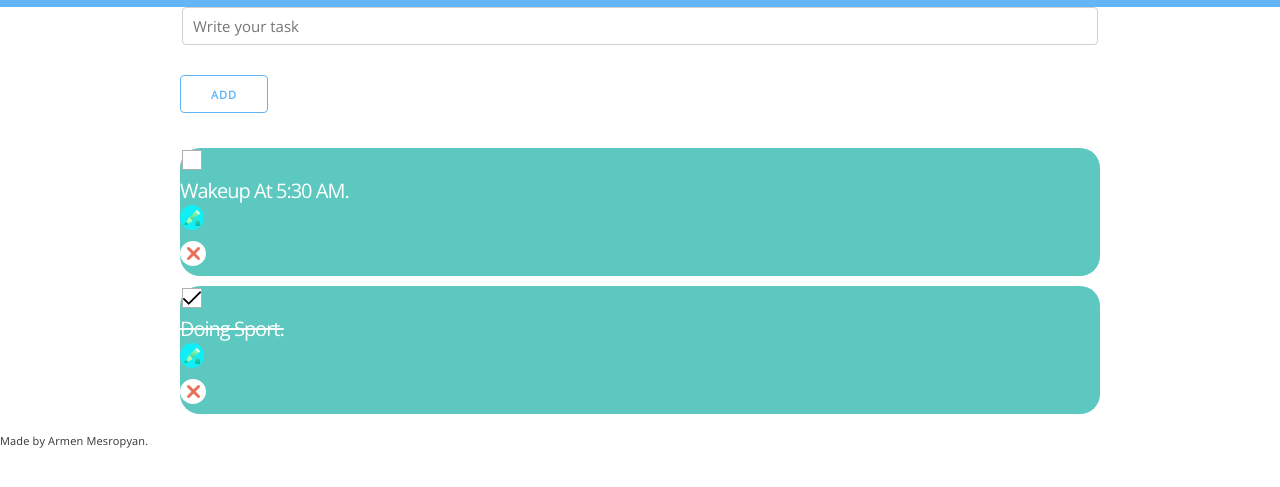
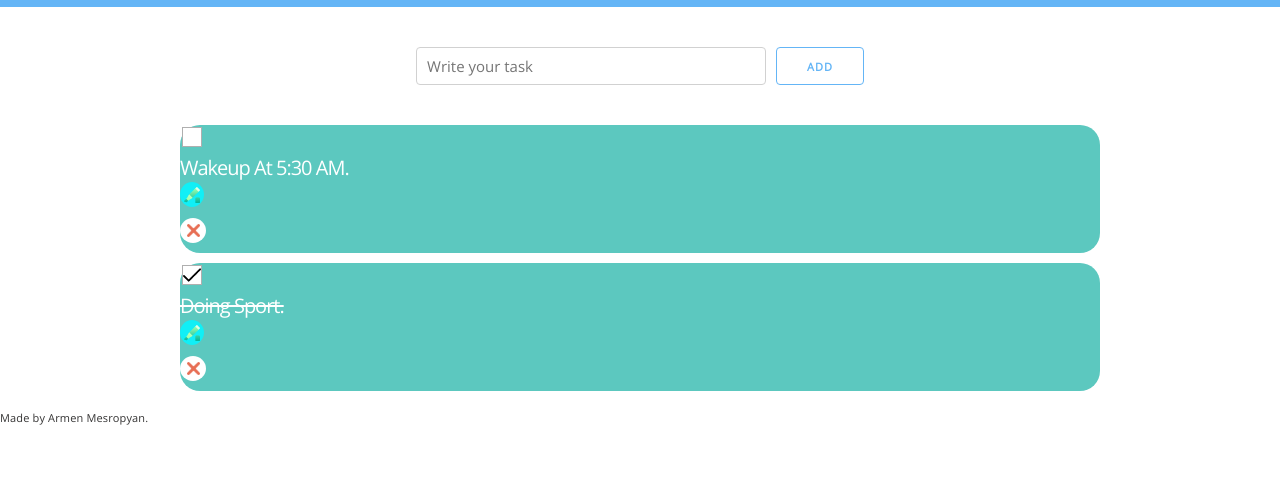
Before and after one commit to ArmenMesropyan/Todo, a website: page src/index.html in a window 1280 px wide. Shown: the part 51-538 px from the top of the page. Drawn offline with nearby package versions, Linux system fonts and the light colour scheme.

Commit message:
Main form grid added

```diff
--- a/src/css/main.css
+++ b/src/css/main.css
@@ -61,7 +61,9 @@ img {
 .todo-lists__aciton,
 .todo-list__checkbox label,
 .theme__select,
-.actions__item {
+.actions__item,
+.todo-form__input,
+.todo-form__task {
     margin: 0;
     padding: 0;
 }
@@ -134,6 +136,22 @@ img {
 
 
 /* Grids */
+
+.todo-form__form {
+    display: flex;
+    justify-content: center;
+    text-align: center;
+    margin: 40px 0;
+}
+
+.todo-form__task {
+    margin-right: 10px;
+    min-width: 350px;
+}
+
+.todo-form__button {
+    margin: 0;
+}
 
 
 /* --------------------------------------- */
```
